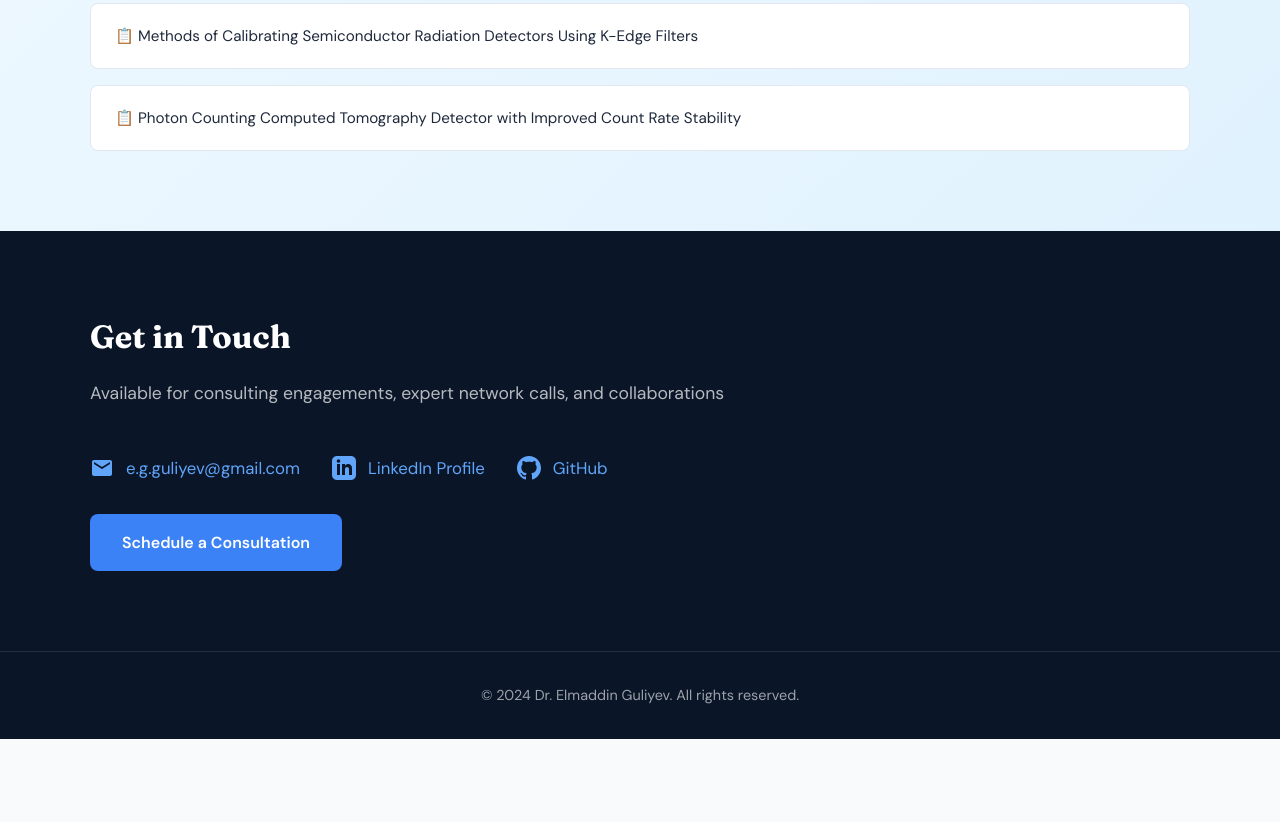
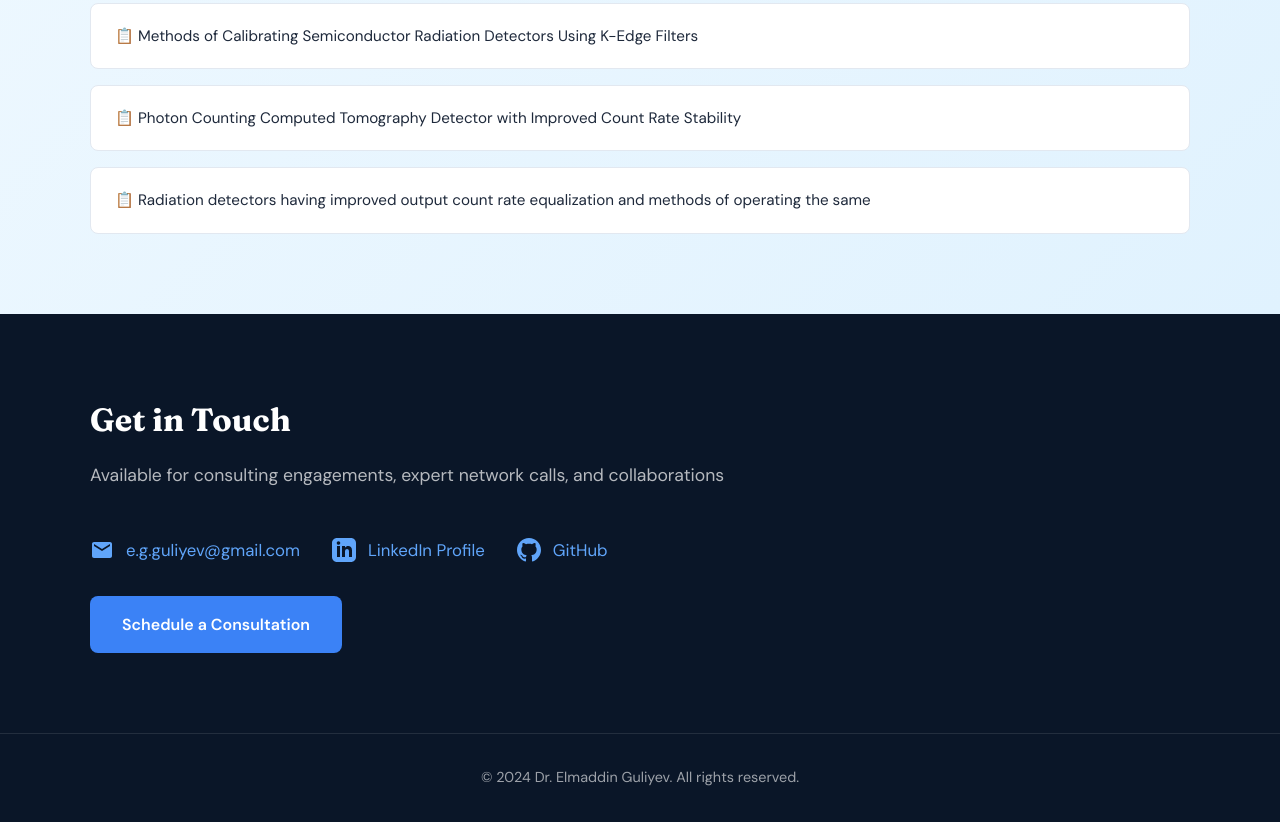
Before and after one commit to egguliyev/egguliyev.github.io, a plain HTML site: page index.html in a window 1280 px wide. Shown: the part 3380-4202 px from the top of the page. Before the commit the page ends 4119 px from the top, so only its background shows below. Drawn offline with Linux system fonts and the light colour scheme.

Commit message:
Add new patent item for radiation detectors

```diff
--- a/index.html
+++ b/index.html
@@ -568,6 +568,7 @@
                 <div class="patent-item">Compensation for Charge Sharing Between Detector Pixels in a Pixilated Radiation Detector</div>
                 <div class="patent-item">Methods of Calibrating Semiconductor Radiation Detectors Using K-Edge Filters</div>
                 <div class="patent-item">Photon Counting Computed Tomography Detector with Improved Count Rate Stability</div>
+				<div class="patent-item">Radiation detectors having improved output count rate equalization and methods of operating the same</div>
             </div>
         </div>
     </section>
```
